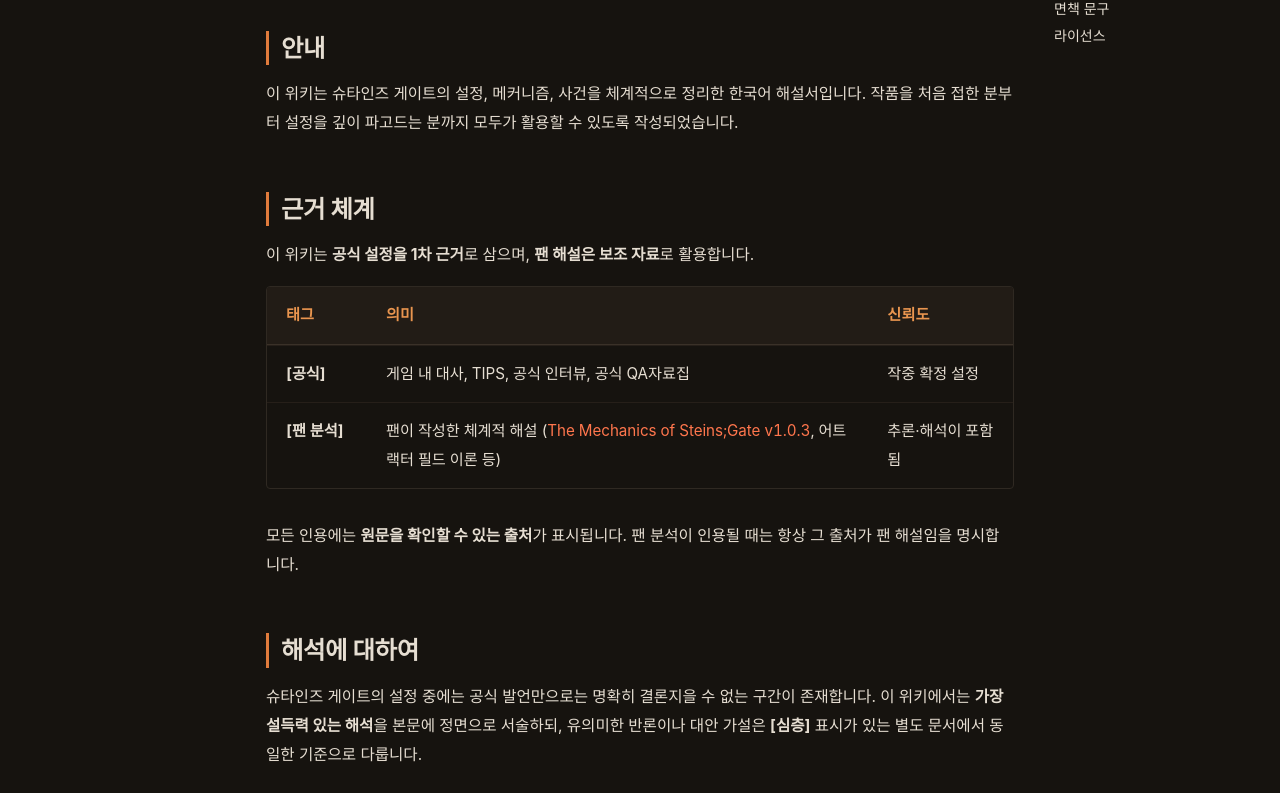
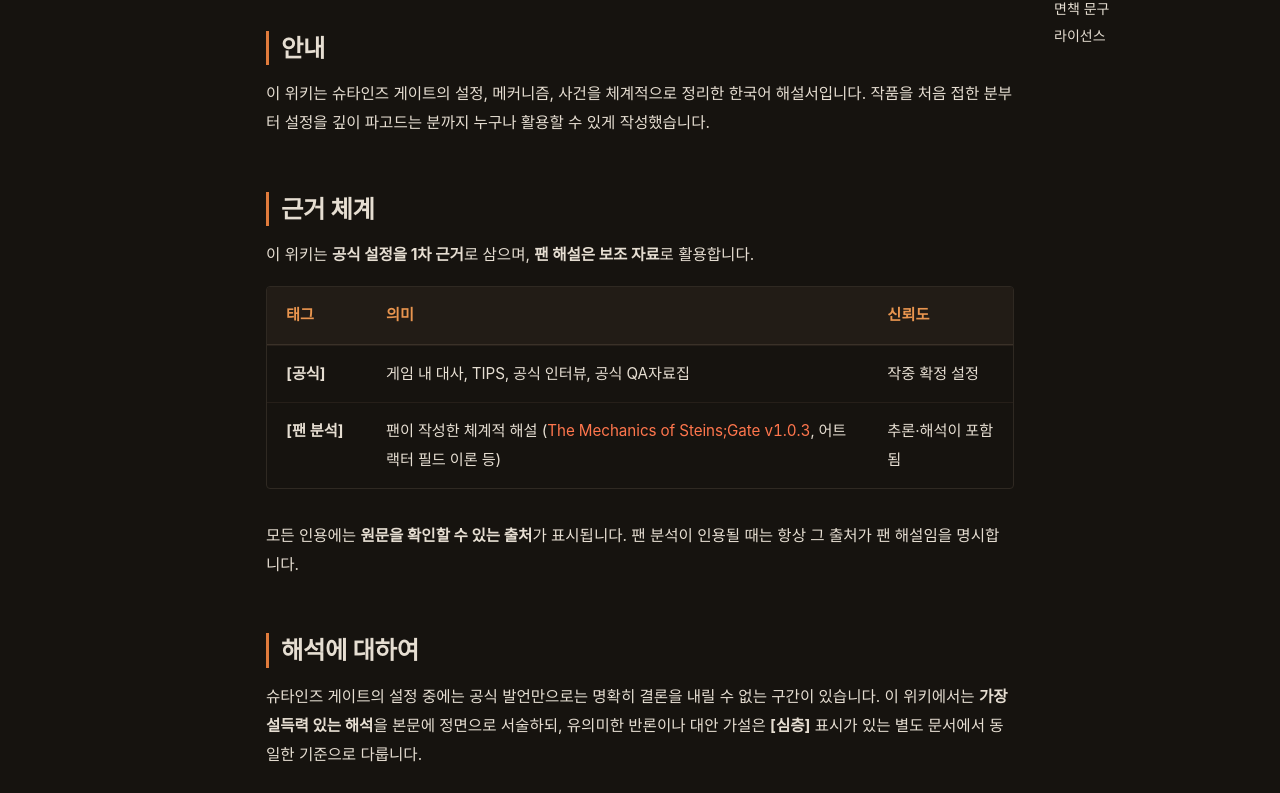
Before and after one commit to sgwiki/sgwiki.github.io, an MkDocs documentation site: the page built from wiki/README.md, in a window 1280 px wide and 1400 px high. Shown: the part 341-1134 px from the top of the window. Built offline with MkDocs 1.6.1 and Material for MkDocs 9.7.7, drawn with Linux system fonts in a browser that asks for light colours; some web fonts are replaced; some of the changed text lies outside the part shown.

Commit message:
chore(wiki): README 정비 — restructurer frontmatter 보강(title·spoiler:none 추가로 format check 1 해소·## 개요 빈 섹션 템플릿 산물 제거·## 인용 출처 빈 섹션 산물 제거)·rewriter no-op(VOCAB 정합·한자 0·내부 식별자 0)·humanize 4건(번역투 3·추상주어+만능동사 1 — 피동 제거·"토대로 작성합니다"→"바탕으로 작성했습니다")·사실·스포일러(none)·수치(20문항·v1.0.3)·인용 블록·라이선스(CC BY-NC-SA 2.0 KR·4.0)·내부링크(2)·외부링크(2) 불변·quote_protect pass·fact_guard pass·sanitizer pass·linker pass(lint_summary ok 2·broken 0)

```diff
--- a/wiki/README.md
+++ b/wiki/README.md
@@ -1,5 +1,7 @@
 ---
-description: "이 위키는 슈타인즈 게이트의 설정, 메커니즘, 사건을 체계적으로 정리한 한국어 해설서입니다. 작품을 처음 접한 분부터 설정을 깊이 파고드는 분까지 모두가 활용할 수 있도록 작성되었습니다."
+title: "슈타인즈 게이트 위키"
+description: "이 위키는 슈타인즈 게이트의 설정, 메커니즘, 사건을 체계적으로 정리한 한국어 해설서입니다. 작품을 처음 접한 분부터 설정을 깊이 파고드는 분까지 누구나 활용할 수 있게 작성했습니다."
+spoiler: none
 ---
 
 # 슈타인즈 게이트 위키
@@ -10,7 +12,7 @@
 
 ## 안내
 
-이 위키는 슈타인즈 게이트의 설정, 메커니즘, 사건을 체계적으로 정리한 한국어 해설서입니다. 작품을 처음 접한 분부터 설정을 깊이 파고드는 분까지 모두가 활용할 수 있도록 작성되었습니다.
+이 위키는 슈타인즈 게이트의 설정, 메커니즘, 사건을 체계적으로 정리한 한국어 해설서입니다. 작품을 처음 접한 분부터 설정을 깊이 파고드는 분까지 누구나 활용할 수 있게 작성했습니다.
 
 ## 근거 체계
 
@@ -25,7 +27,7 @@
 
 ## 해석에 대하여
 
-슈타인즈 게이트의 설정 중에는 공식 발언만으로는 명확히 결론지을 수 없는 구간이 존재합니다. 이 위키에서는 **가장 설득력 있는 해석**을 본문에 정면으로 서술하되, 유의미한 반론이나 대안 가설은 **[심층]** 표시가 있는 별도 문서에서 동일한 기준으로 다룹니다.
+슈타인즈 게이트의 설정 중에는 공식 발언만으로는 명확히 결론을 내릴 수 없는 구간이 있습니다. 이 위키에서는 **가장 설득력 있는 해석**을 본문에 정면으로 서술하되, 유의미한 반론이나 대안 가설은 **[심층]** 표시가 있는 별도 문서에서 동일한 기준으로 다룹니다.
 
 ## 스포일러 경고
 
@@ -70,7 +72,7 @@
 ## 면책 문구
 
 이 위키는 MAGES./5pb. 및 관련 권리자와 **무관한 팬 제작 비공식 사이트**입니다.
-모든 상표 및 저작권은 각 권리자에게 귀속됩니다. 공개 QA자료 및 팬 분석을 토대로 작성합니다.
+모든 상표 및 저작권은 각 권리자에게 귀속됩니다. 공개 QA자료와 팬 분석을 바탕으로 작성했습니다.
 
 나무위키 파생 콘텐츠는 [CC BY-NC-SA 2.0 KR](https://creativecommons.org/licenses/by-nc-sa/2.0/kr/) 조건으로 이용합니다.
 
```
